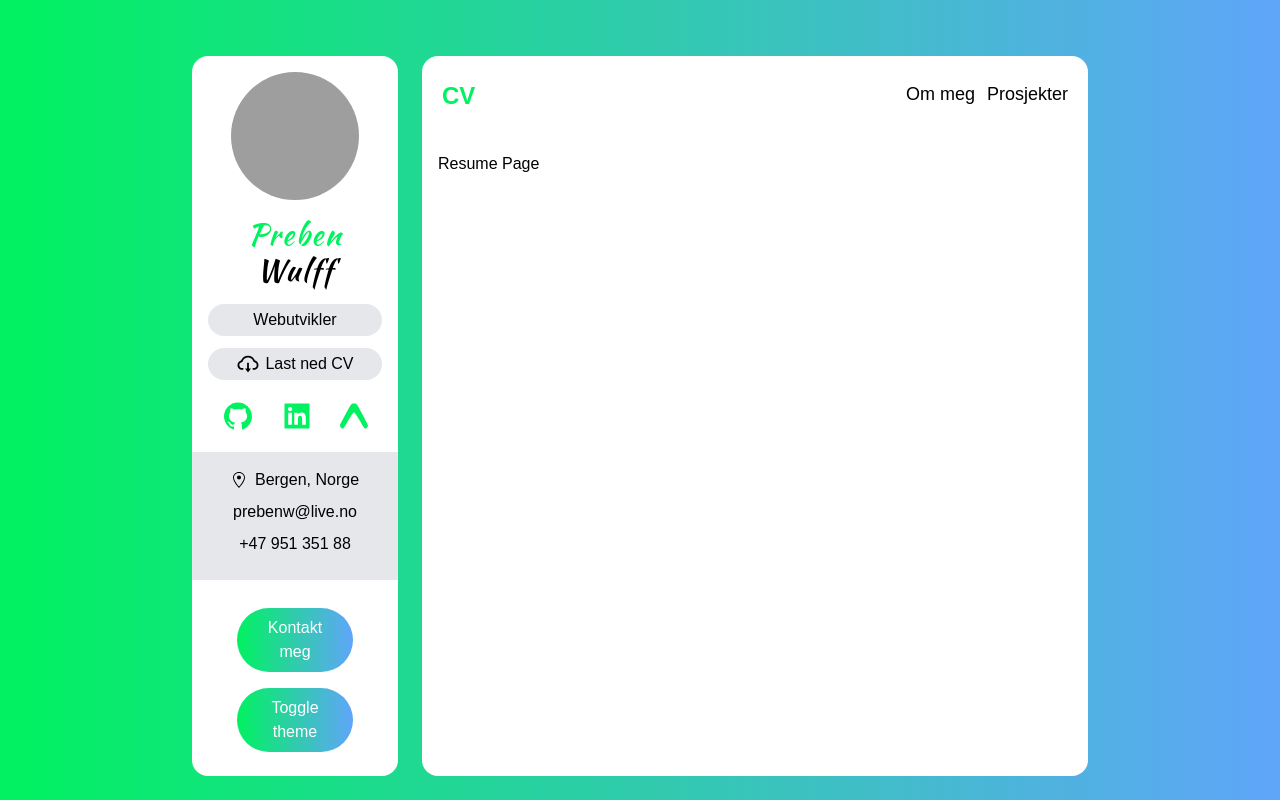
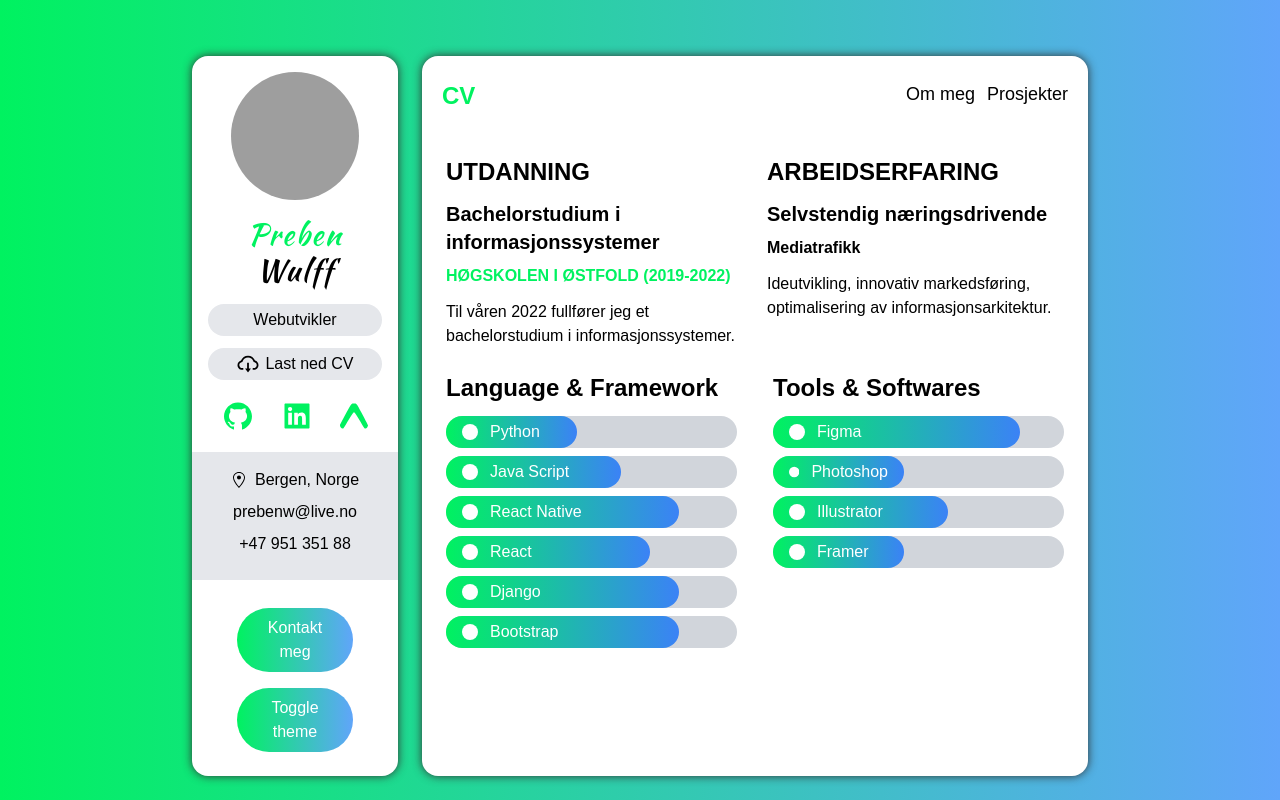
Before and after one commit to Prebenww/Portfolio_Nettisde, a Next.js app: page /resume in a window 1280 px wide. Built offline with nearby package versions, Linux system fonts and the light colour scheme; grey boxes are pictures that could not be loaded.

Commit message:
Drak mode, CV, styling

```diff
--- /dev/null
+++ b/components/Bar.tsx
@@ -0,0 +1,22 @@
+import { FunctionComponent } from "react";
+
+import { ISkill } from "../type";
+
+const Bar: FunctionComponent<{ value: ISkill }> = ({
+                                                      value: { Icon, level, name },
+                                                  }) => {
+    const bar_width = `${level}%`;
+    return (
+        <div className="my-2 text-white bg-gray-300 rounded-full dark:bg-dark-300 dark:bg-black-500">
+            <div
+                className="flex items-center px-4 py-1 rounded-full bg-gradient-to-r from-green to-blue-500"
+                style={{
+                    width: bar_width,
+                }}
+            >
+                <Icon className="mr-3" /> {name}
+            </div>
+        </div>
+    );
+};
+export default Bar;
--- a/components/Navbar.tsx
+++ b/components/Navbar.tsx
@@ -23,7 +23,6 @@ const NavItem:FunctionComponent<{
 const Navbar = () => {
 
     const [activeItem, setActiveItem] = useState("")
-
 
     const {pathname} = useRouter()
 
--- a/components/ServiceCard.tsx
+++ b/components/ServiceCard.tsx
@@ -12,15 +12,18 @@ const ServiceCard: FunctionComponent<{ service: IService }> = ({service: {Icon,
     }
 
     return (
-        <div className='flex items-center p-2 space-x-4 '>
+        <>
 
+        <div className='flex items-center p-2 space-x-4'>
 
-            <Icon className='w-12 h-12 text-green' />
+            <Icon className='w-12 h-12 text-green ' />
+
             <div>
                 <h6 className='font-bold'>{title}</h6>
                 <p dangerouslySetInnerHTML={createMarkup()} />
             </div>
         </div>
+        </>
     )
 }
 export default ServiceCard
--- a/data.ts
+++ b/data.ts
@@ -1,5 +1,14 @@
 import {RiComputerLine} from "react-icons/ri";
-import {IService} from "./type";
+import {AiOutlineSafety} from "react-icons/ai";
+import {AiOutlineFundProjectionScreen} from "react-icons/ai";
+import {AiOutlineTeam} from "react-icons/ai";
+import {BiGitPullRequest} from "react-icons/bi";
+import { AiOutlineSetting } from "react-icons/ai";
+import { AiOutlineDatabase } from "react-icons/ai";
+import { RiNavigationLine } from "react-icons/ri";
+import { AiOutlineBarChart } from "react-icons/ai";
+import {IService, ISkill} from "./type"
+import {BsCircleFill} from "react-icons/bs";
 
 
 
@@ -12,50 +21,107 @@ export const services:IService[] = [
     {
         title: "Back-end utvikling",
         about: "Lage backend løsninger med <b>Node JS</b>, <b>Firebase</b> og <b>MongoDB</b>.",
-        Icon: RiComputerLine,
+        Icon: AiOutlineDatabase,
     },
     {
         title: "IT-sikkerhet",
         about: "Kan håndtere <b>sikkerhetsarbeid</b> i en organisasjon og utføre risikoanalyser og ulike former for sikkerhetstesting.",
-        Icon: RiComputerLine,
+        Icon: AiOutlineSafety,
     },
     {
         title: "Software Engineering",
         about: "Velge og anvende metoder og teknikker for å innhente, spesifisere og validere krav til et software system. ",
-        Icon: RiComputerLine,
+        Icon: AiOutlineSetting,
     },
     {
         title: "Prosjektledelse",
         about: "<b>Kommunisere</b> prosjektets hensikt, lønnsomhet og gjennomføring til både interne og eksterne aktører,\n" +
             "<br/><b>Lage</b> typiske dokumenter som brukes i prosjektdokumentasjon.\n"  +
             "<br/><b>Vurdere</b> og bruke ulike metoder å organisere og lede prosjekter.\n",
-        Icon: RiComputerLine,
+        Icon: AiOutlineTeam,
     },
     {
         title: "Business Intelligence",
         about: "Bruke business intelligence til å <b>formulere</b> og <b>løse</b> virksomhetsproblemer og for å <b>støtte</b> ledelsesmessige beslutninger. Samt arbeide på BI utviklingsprosjekter i et team",
-        Icon: RiComputerLine,
+        Icon: AiOutlineFundProjectionScreen,
     },
     {
         title: "Informasjonsarkitektur",
         about: "<b>Analysere</b>, <b>planlegge</b>, <b>designe</b>, <b>implementere</b> og <b>evaluere</b> store komplekse nettsteder.",
-        Icon: RiComputerLine,
+        Icon: AiOutlineBarChart,
     },
     {
         title: "Forretningssystemer",
         about: "Tilnærminger og retningslinjer for å installere og tilpasse <b>forretningssystemer</b>. ",
-        Icon: RiComputerLine,
+        Icon: AiOutlineSetting ,
     },
 
     {
         title: "Big Data: lagring og bearbeiding",
         about: "Designe og implementere løsninger for distribuert datalagring og behandling av store og distribuerte datamengder.",
-        Icon: RiComputerLine,
+        Icon: BiGitPullRequest,
     },
     {
         title: "Digital markedsføring",
         about: "Innhente, analysere og evaluere digitale data om brukere og anvende resultatene i digital markedsføring",
-        Icon: RiComputerLine,
+        Icon: RiNavigationLine,
     },
 
 ]
+
+
+export const languages: ISkill[] = [
+    {
+        Icon: BsCircleFill,
+        name: "Python",
+        level: "45",
+    },
+    {
+        Icon: BsCircleFill,
+        name: "Java Script",
+        level: "60",
+    },
+    {
+        Icon: BsCircleFill,
+        name: "React Native",
+        level: "80",
+    },
+    {
+        Icon: BsCircleFill,
+        name: "React",
+        level: "70",
+    },
+    {
+        Icon: BsCircleFill,
+        name: "Django",
+        level: "80",
+    },
+    {
+        Icon: BsCircleFill,
+        name: "Bootstrap",
+        level: "80",
+    },
+];
+
+export const tools: ISkill[] = [
+    {
+        Icon: BsCircleFill,
+        name: "Figma",
+        level: "85",
+    },
+    {
+        Icon: BsCircleFill,
+        name: "Photoshop",
+        level: "45",
+    },
+    {
+        Icon: BsCircleFill,
+        name: "Illustrator",
+        level: "60",
+    },
+    {
+        Icon: BsCircleFill,
+        name: "Framer",
+        level: "45",
+    },
+];
--- a/package.json
+++ b/package.json
@@ -9,6 +9,7 @@
   },
   "dependencies": {
     "next": "12.0.7",
+    "next-themes": "^0.0.15",
     "react": "17.0.2",
     "react-dom": "17.0.2",
     "react-icons": "^4.3.1"
--- a/pages/_document.tsx
+++ b/pages/_document.tsx
@@ -5,14 +5,14 @@ class MyDocument extends Document {
 
     render() {
         return (
-            <Html>
+            <Html lang="no" >
                 <Head>
                     <link rel="preconnect" href="https://fonts.googleapis.com"/>
                         <link rel="preconnect" href="https://fonts.gstatic.com" />
                             <link href="https://fonts.googleapis.com/css2?family=Kaushan+Script&display=swap"
                                   rel="stylesheet"/>
                 </Head>
-                <body className="bg-gradient-to-r from-green to-blue-400">
+                <body className="bg-gradient-to-r from-green to-blue-400 dark:from-dark-500 dark:to-dark-700 dark:text-white">
                 <Main />
                 <NextScript />
                 </body>
--- a/pages/resume.tsx
+++ b/pages/resume.tsx
@@ -1,9 +1,55 @@
-const resume = () => {
-    return(
-        <div className="p-4">
-            Resume Page
+import Bar from "../components/Bar";
+import { languages, tools } from "../data";
+
+const Resume = () => {
+    return (
+        <div className="px-6 py-2">
+            {/* //! Education & Experience */}
+            <div className="grid gap-6 md:grid-cols-2">
+                <div>
+                    <h5 className="my-3 text-2xl font-bold">UTDANNING</h5>
+                    <div className="">
+                        <h5 className="my-2 text-xl font-bold ">
+                            Bachelorstudium i informasjonssystemer
+                        </h5>
+                        <p className="font-semibold text-green">HØGSKOLEN I ØSTFOLD  (2019-2022)</p>
+                        <p className="my-3">
+                            Til våren 2022 fullfører jeg et bachelorstudium i informasjonssystemer.
+                        </p>
+                    </div>
+                </div>
+                <div>
+                    <h5 className="my-3 text-2xl font-bold">ARBEIDSERFARING </h5>
+                    <div className="">
+                        <h5 className="my-2 text-xl font-bold">Selvstendig næringsdrivende</h5>
+                        <p className="font-semibold">Mediatrafikk</p>
+                        <p className="my-3">Ideutvikling, innovativ markedsføring, optimalisering av informasjonsarkitektur.</p>
+                    </div>
+                </div>
+            </div>
+
+            {/*Languages & Tools */}
+            <div className="grid gap-9 md:grid-cols-2">
+                <div>
+                    <h5 className="my-3 text-2xl font-bold">Language & Framework</h5>
+                    <div className="my-2">
+                        {languages.map((language, i) => (
+                            <Bar value={language} key={i} />
+                        ))}
+                    </div>
+                </div>
+
+                <div>
+                    <h5 className="my-3 text-2xl font-bold">Tools & Softwares</h5>
+                    <div className="my-2">
+                        {tools.map((tool, i) => (
+                            <Bar value={tool} key={i} />
+                        ))}
+                    </div>
+                </div>
+            </div>
         </div>
-    )
-}
+    );
+};
 
-export default resume;
+export default Resume;
--- a/tailwind.config.js
+++ b/tailwind.config.js
@@ -1,19 +1,36 @@
 module.exports = {
-  content: [
-    "./pages/**/*.{js,ts,jsx,tsx}",
-    "./components/**/*.{js,ts,jsx,tsx}",
-  ],
+  purge: ["./pages/**/*.tsx", "./components/**/*.tsx"],
+  darkMode: "class",
   theme: {
     fontFamily: {
-      'kaushan': ["Kaushan Script"],
+      sans: ["ui-sans-serif", "system-ui"],
+      kaushan: ["Kaushan Script"],
     },
+    boxShadow: {
+      "custom-light": " 0 0 10px #313131",
+      "custom-dark": "5px 5px 10px #0a0c0e , -5px -5px 10px #14161c",
+    },
+
     extend: {
       colors: {
         green: {
-          DEFAULT: "#00f260"
-        }
-      }
+          DEFAULT: "#00f260",
+        },
+        dark: {
+          DEFAULT: "#010101",
+          100: "#0a0b0e",
+          200: "#16181d",
+          300: "#16181d",
+          500: "#0f1115",
+          700: "#202125",
+        },
+      },
+    },
+  },
+  variants: {
+    extend: {
+      boxShadow: ["dark"],
     },
   },
   plugins: [],
-}
+};
```
Also changed, not shown: components/Sidebar.tsx (+15 -6 lines), pages/_app.tsx (+8 -2 lines), type.ts (+23 -5 lines), 1 other file (tests, documents, lock files or other folders).
